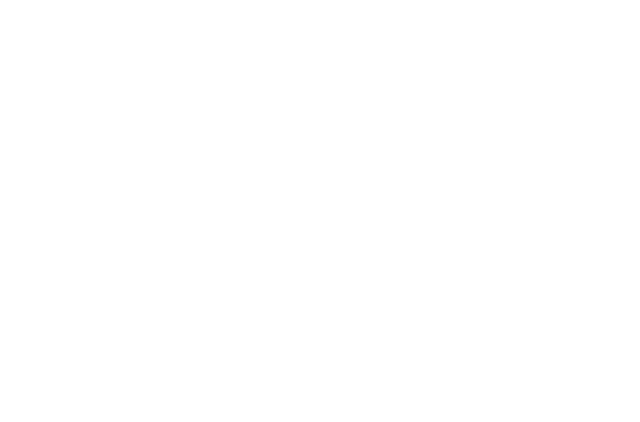
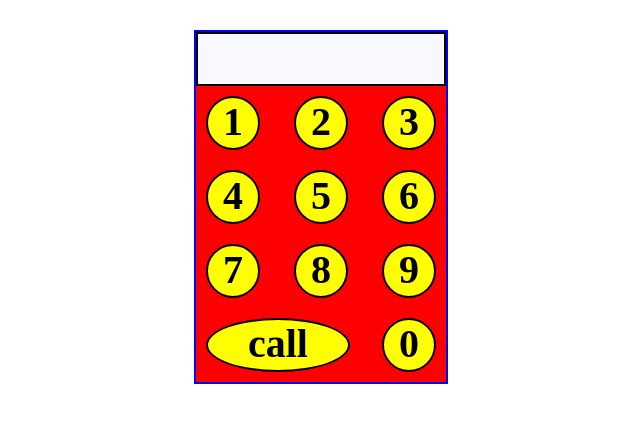
Before and after one commit to SlaventiyBy/Repa, a website: page src/index.html in a window 1280 px wide. Shown: the whole page, without its empty margins (319-959 px from the left). Drawn offline with nearby package versions, Linux system fonts and the light colour scheme; files that its build step writes are made by us from their sources.

Commit message:
калькулятор

```diff
--- a/src/index.html
+++ b/src/index.html
@@ -4,9 +4,32 @@
         <meta charset="UTF-8">
         <meta name="viewport" content="width=device-width, initial-scale=1.0">
         <meta http-equiv="X-UA-Compatible" content="ie=edge">
+        <script src="/js/main.js"></script>
         <link rel="stylesheet" href="./css/main.css">
-        <title>Главная</title>
+        <title>Калькулятор</title>
     </head>
     <body>
+        <div class="numbers">
+            <div class="result"></div>
+            <div class="wrapper">
+                <div class="style" id="id1">1</div>
+                <div class="style" id="id2">2</div>
+                <div class="style" id="id3">3</div>
+            </div>
+            <div class="wrapper">
+                <div class="style" id="id4">4</div>
+                <div class="style" id="id5">5</div>
+                <div class="style" id="id6">6</div>
+            </div>
+            <div class="wrapper">
+                <div class="style" id="id7">7</div>
+                <div class="style" id="id8">8</div>
+                <div class="style" id="id9">9</div>
+            </div>
+            <div class="wrapper">
+                <div class="call" id="call">call</div>
+                <div class="style" id="id0">0</div>
+            </div>
+        </div>
     </body>
 </html>
--- /dev/null
+++ b/src/js/main.js
@@ -0,0 +1,14 @@
+var wrapp = document.querySelector ('.nambers');
+var res = document.querySelector ('.result');
+
+wrapper.addEventListener('click', function (e) {
+    var num = e.target.id
+
+    if(num && num !== 'call') {
+        res.innerText = res.innerText ? res.innerText + num : num;
+    }
+
+    if(num === 'call') {
+        res.innerText = ''
+    }
+})
--- a/src/main.scss
+++ b/src/main.scss
@@ -2,3 +2,48 @@
     margin: 0px;
     padding: 0px;
 }
+.result {
+    border: 2px solid black;
+    height: 50px;
+    max-width: 250px;
+    margin: 0 auto;
+    background-color: ghostwhite;
+
+}
+
+.numbers {
+    border: 2px solid blue;
+    max-width: 250px;
+    margin: 0 auto;
+    background-color:red;
+    margin-top: 30px;
+}
+
+.wrapper {
+    display: flex;
+    justify-content: space-between;
+}
+
+.style  {
+    width: 50px;
+    height: 50px;
+    font-size: 40px;
+    margin: 10px;
+    border-radius: 50%;
+    border: 2px solid black;
+    text-align: center;
+    font-weight: bold;
+    background-color: yellow;
+}
+
+.call {
+    width: 140px;
+    height: 50px;
+    font-size: 40px;
+    margin: 10px;
+    border-radius: 50%;
+    border: 2px solid black;
+    text-align: center;
+    font-weight: bold;
+    background-color: yellow;
+}
```
